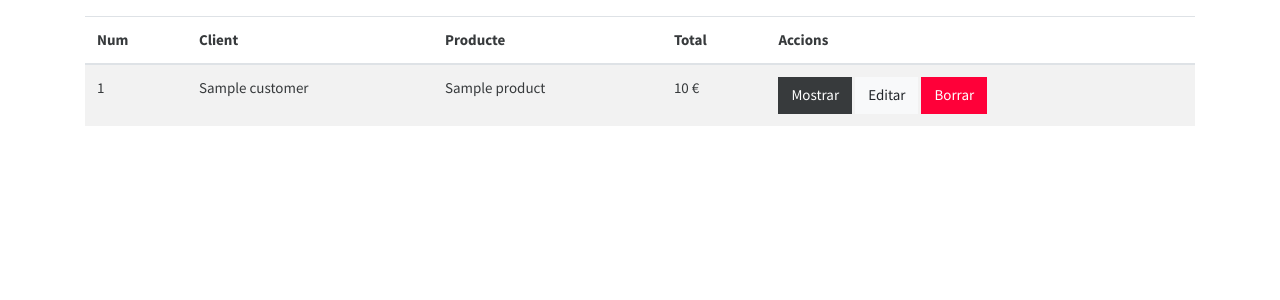
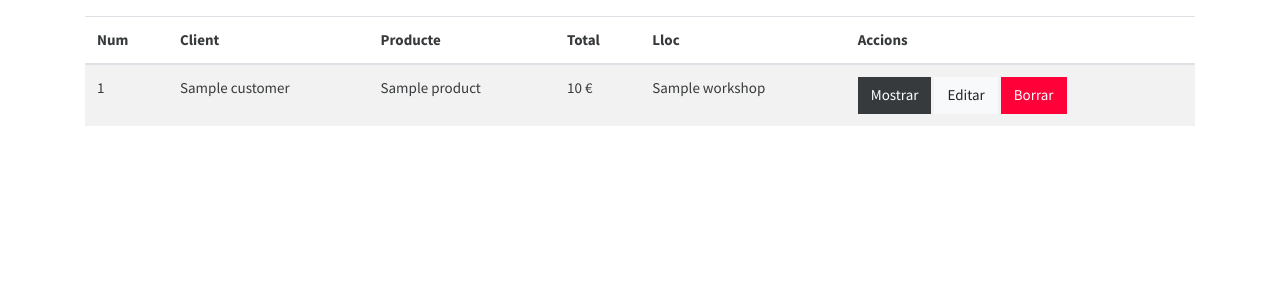
Before and after one commit to pmontp19/taller-dabd, a Symfony app: template templates/comanda/index.html.twig in a window 1280 px wide. Shown: the part 55-355 px from the top of the page. Run offline with Twig, Linux system fonts and the light colour scheme; the template is opened without the code that fills it: most values are stand-ins (such as "Sample title", 1, 10 or a date in 2020); some libraries are stand-ins or nearby versions.

Commit message:
Index comanda location

```diff
--- a/templates/comanda/index.html.twig
+++ b/templates/comanda/index.html.twig
@@ -11,6 +11,7 @@
                 <th>Client</th>
                 <th>Producte</th>
                 <th>Total</th>
+                <th>Lloc</th>
                 <th>Accions</th>
             </tr>
             </thead>
@@ -21,6 +22,7 @@
                     <td>{{ comanda.customer }}</td>
                     <td>{{ comanda.product }}</td>
                     <td>{{ comanda.total }} €</td>
+                    <td>{{ comanda.workshop }}</td>
                     <td>
                         <a href="/comanda/{{ comanda.id }}" class="btn btn-dark">Mostrar</a>
                         <a href="/comanda/edit/{{ comanda.id }}" class="btn btn-light">Editar</a>
```
